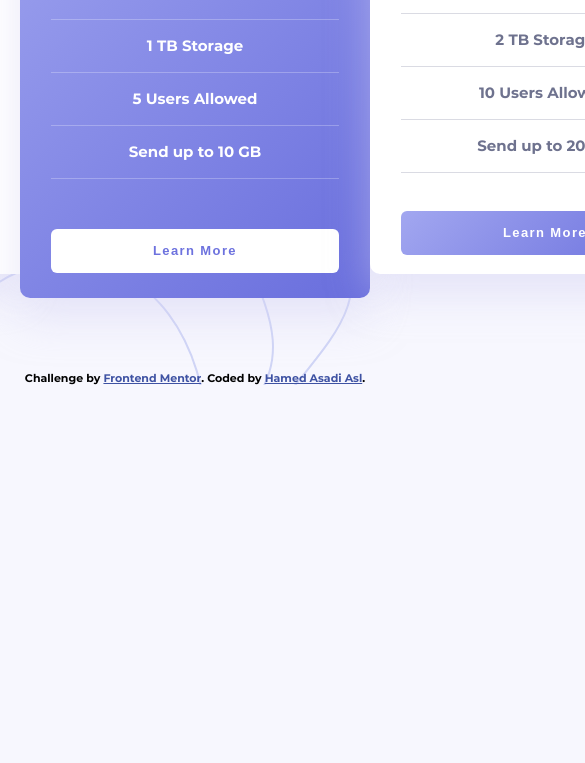
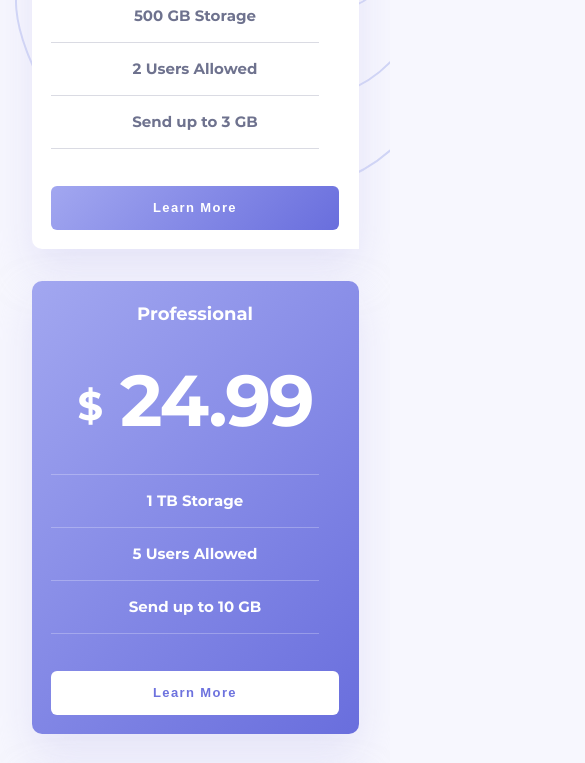
Before and after one commit to hamed3958/pricing-component-with-toggle, a plain HTML site: page index.html in a window 390 px wide. Shown: the part 459-1222 px from the top of the page, 585 px wide, since content can reach past the window. Before the commit the page ends 844 px from the top, so only its background shows below. Drawn offline with Linux system fonts and the light colour scheme.

Commit message:
responsive design over

```diff
--- a/css/style.css
+++ b/css/style.css
@@ -35,6 +35,7 @@ body {
   align-items: center;
   width: 239px;
   height: 111px;
+  margin-bottom: 64px;
 }
 
 .top-section > h2 {
@@ -153,7 +154,7 @@ main {
   border-radius: 10px 0px 0px 10px;
 }
 
-.monthly{
+.monthly {
   display: block;
 }
 
@@ -279,3 +280,42 @@ footer {
 footer a {
   color: hsl(228, 45%, 44%);
 }
+
+@media (max-width: 1055px) {
+  body {
+    min-height: auto;
+    padding: 64px 24px 0 24px;
+    /* background: none; */
+    background: none, url(../images/bg-top.svg) right top no-repeat;
+  }
+
+  .top-section {
+    margin-bottom: 0;
+  }
+
+  main {
+    width: 327px;
+    height: auto;
+    flex-flow: column nowrap;
+    justify-content: space-between;
+    align-items: center;
+    margin-top: 80px;
+    margin-bottom: 38px;
+  }
+
+  .left,
+  .mid,
+  .right {
+    width: 327px;
+    height: 453px;
+    margin-bottom: 32px;
+  }
+
+  .line {
+    width: 268px;
+  }
+
+  footer {
+    font-size: 10px;
+  }
+}
```
